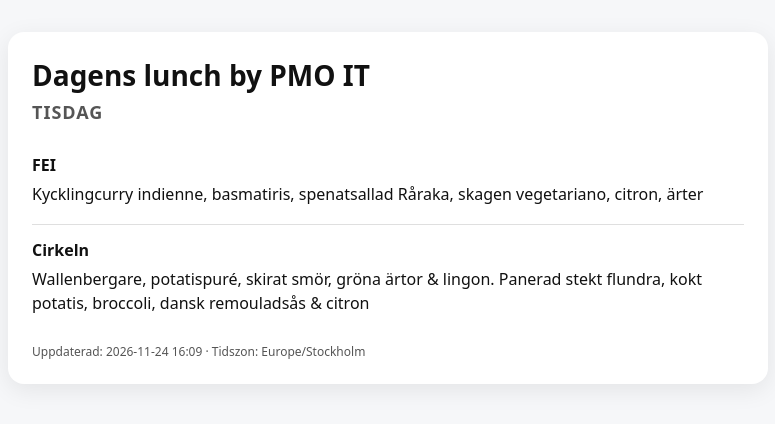
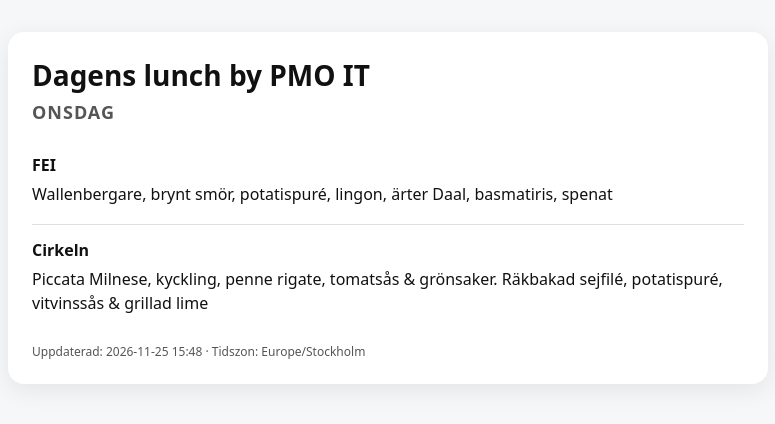
Before and after one commit to Dgdgoblin/lunch, a plain HTML site: page index.html in a window 1280 px wide. Shown: the whole page, without its empty margins (252-1027 px from the left). Drawn offline with Linux system fonts and the light colour scheme.

Commit message:
Uppdatera lunch-sida: 2026-11-25 14:48 UTC

```diff
--- a/index.html
+++ b/index.html
@@ -22,15 +22,15 @@
 <div class="wrap">
   <div class="card">
     <h1>Dagens lunch by PMO IT</h1>
-    <h2>TISDAG</h2>
+    <h2>ONSDAG</h2>
     <div class="rest">
       <div class="name">FEI</div>
-      <div class='dish'>Kycklingcurry indienne, basmatiris, spenatsallad Råraka, skagen vegetariano, citron, ärter</div>
+      <div class='dish'>Wallenbergare, brynt smör, potatispuré, lingon, ärter Daal, basmatiris, spenat</div>
     </div>
     <div class="rest">
       <div class="name">Cirkeln</div>
-      <div class='dish'>Wallenbergare, potatispuré, skirat smör, gröna ärtor & lingon. Panerad stekt flundra, kokt potatis, broccoli, dansk remouladsås & citron</div>
+      <div class='dish'>Piccata Milnese, kyckling, penne rigate, tomatsås & grönsaker. Räkbakad sejfilé, potatispuré, vitvinssås & grillad lime</div>
     </div>
-    <div class="footer">Uppdaterad: 2026-11-24 16:09 &middot; Tidszon: Europe/Stockholm</div>
+    <div class="footer">Uppdaterad: 2026-11-25 15:48 &middot; Tidszon: Europe/Stockholm</div>
   </div>
 </div>
```
